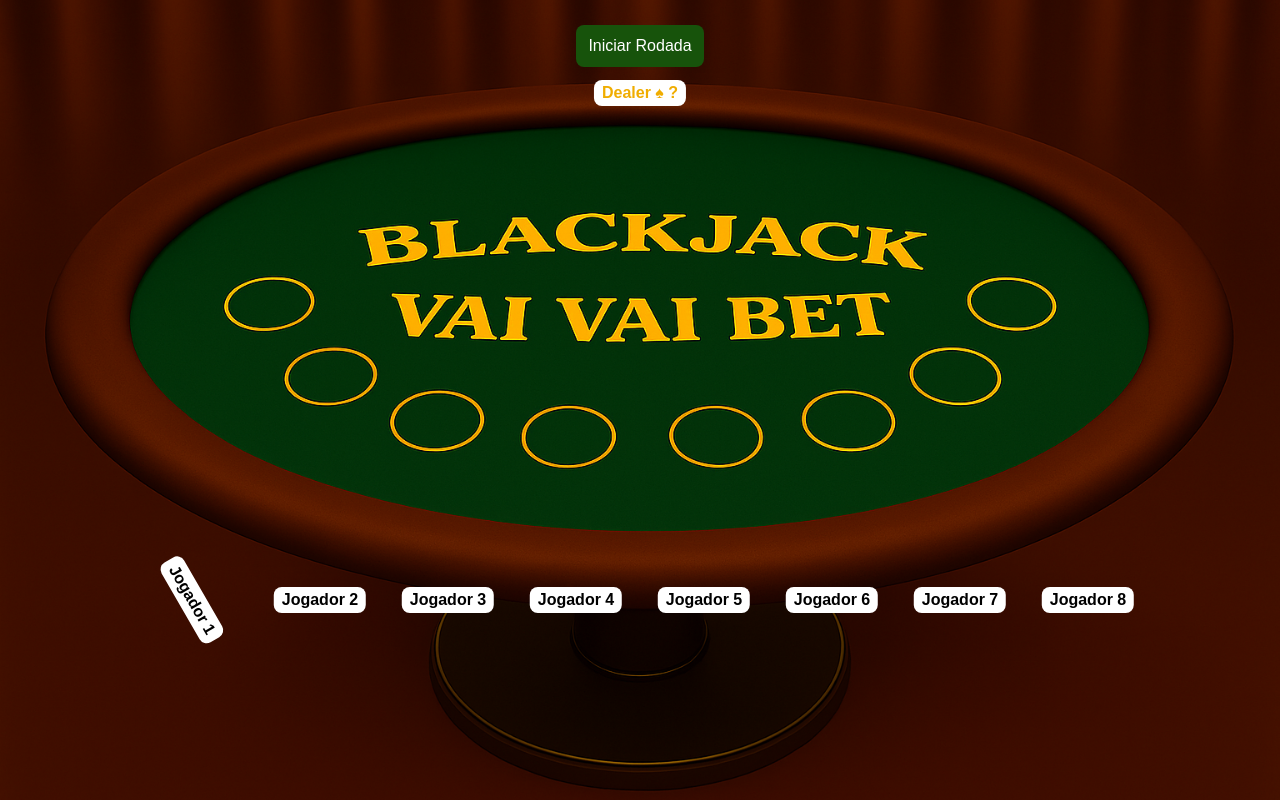
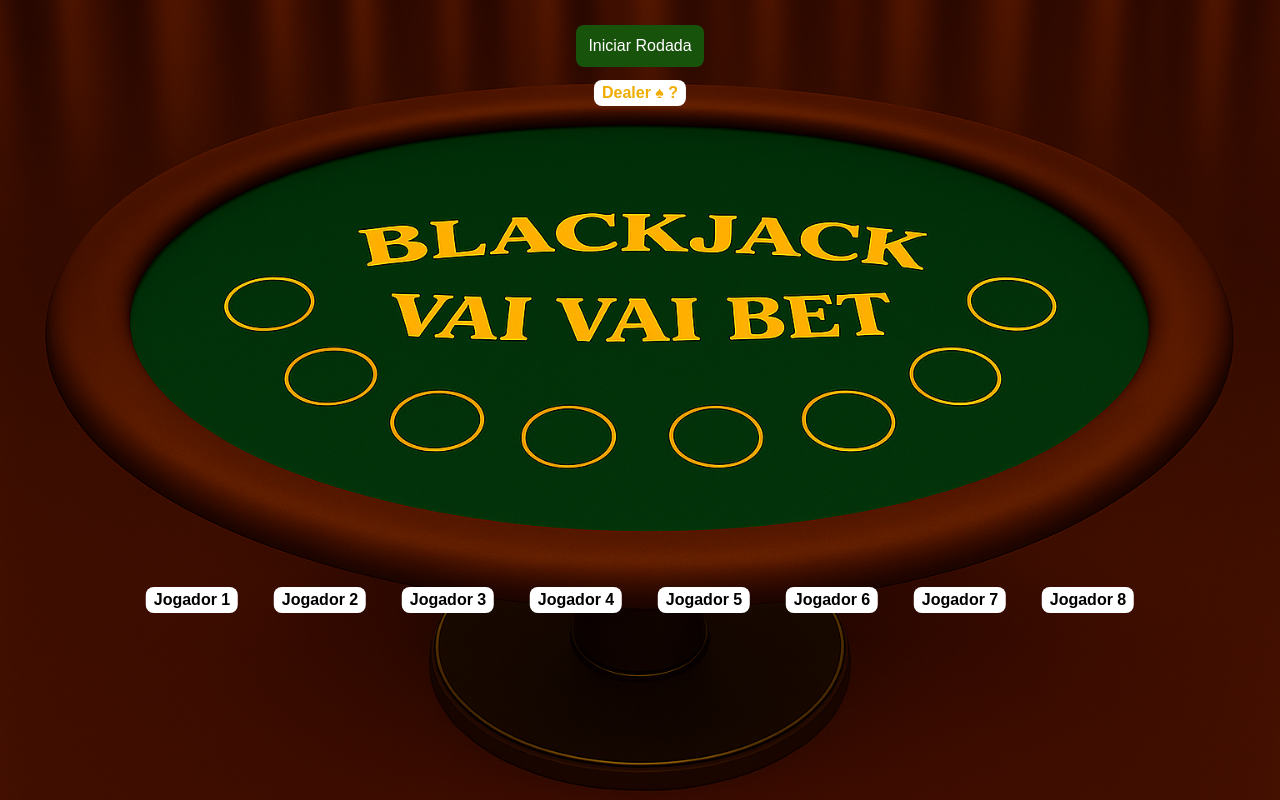
Before and after one commit to blinbingo/kombi, a Next.js app: page /blackjack in a window 1280 px wide. Built offline with nearby package versions, Linux system fonts and the light colour scheme.

Commit message:
Update index.js

```diff
--- a/pages/blackjack/index.js
+++ b/pages/blackjack/index.js
@@ -48,7 +48,7 @@ export default function BlackjackPage() {
       </div>
 
       {/* Jogadores posicionados */}
-      <JogadorMesa top="75%" left="15%" rotate={60} nome="Jogador 1" />
+      <JogadorMesa top="75%" left="15%" rotate={0} nome="Jogador 1" />
       <JogadorMesa top="75%" left="25%" rotate={0} nome="Jogador 2" />
       <JogadorMesa top="75%" left="35%" rotate={0} nome="Jogador 3" />
       <JogadorMesa top="75%" left="45%" rotate={0} nome="Jogador 4" />
```
